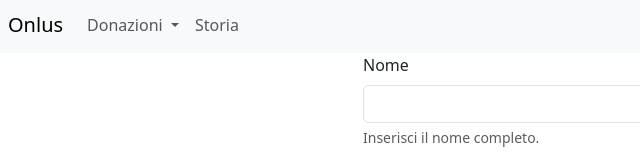
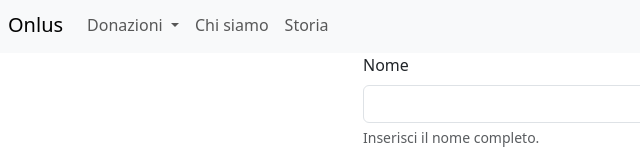
Before and after one commit to nicosimone23/CacciaAlTesoro, a website: page Index2.html in a window 1280 px wide. Shown: the part 363-524 px from the top of the page, 4-644 px from the left. Drawn offline with nearby package versions, Linux system fonts and the light colour scheme.

Commit message:
Finevera

```diff
--- a/Index2.html
+++ b/Index2.html
@@ -40,9 +40,15 @@
       </li>
       <li class="nav-item">
 
-        <a class="nav-link" href="#">Storia</a>
+        <a class="nav-link" href="#">Chi siamo</a>
 
         </li>
+        <li class="nav-item">
+
+          <a class="nav-link" href="#">Storia</a>
+
+          </li>
+
 
     </ul>
   </li>
```
